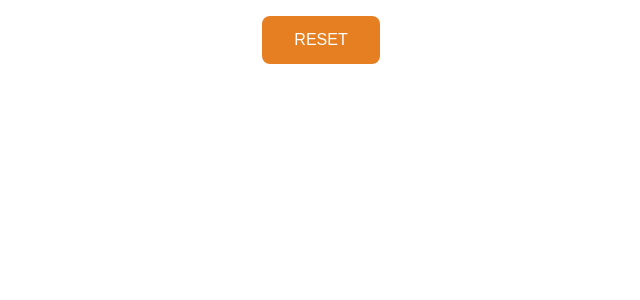
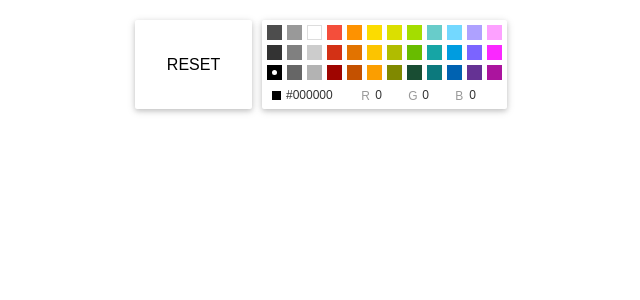
Before and after one commit to martinapro112/pixel-art-maker, a React (Create React App) app: page / in a window 1280 px wide. Shown: the top 300 px of the page, without its empty margins (319-959 px from the left). Built offline with nearby package versions, Linux system fonts and the light colour scheme.

Commit message:
[Added] color picker

```diff
--- a/package.json
+++ b/package.json
@@ -5,6 +5,7 @@
   "author": "Martina Prochazkova",
   "dependencies": {
     "react": "^16.8.6",
+    "react-color": "^2.17.3",
     "react-dom": "^16.8.6",
     "react-scripts": "0.9.x"
   },
--- a/src/App.css
+++ b/src/App.css
@@ -3,13 +3,13 @@
 }
 
 button {
-  margin: 16px 0;
+  height: 89px;
   padding: 15px 32px;
   border: none;
   border-radius: 8px;
-
-  background-color: #E67E22;
-  color: #FFFFFF;
+  box-shadow: rgba(0, 0, 0, 0.12) 0px 2px 10px, rgba(0, 0, 0, 0.16) 0px 2px 5px;
+  border-radius: 2px;
+  background: rgb(255, 255, 255);
 
   font-size: 16px;
   text-decoration: none;
@@ -19,6 +19,12 @@ button {
   -webkit-transition-duration: 0.4s;
   transition-duration: 0.4s;
   cursor: pointer;
+}
+
+button, .picker {
+  display: inline-block;
+  vertical-align: top;
+  margin: 20px 5px;
 }
 
 .picture {
--- a/src/App.js
+++ b/src/App.js
@@ -1,12 +1,13 @@
 import React, { Component } from 'react';
 import './App.css';
 import Pixel from './Partials/Pixel';
+import { CompactPicker } from 'react-color';
 
 class App extends Component {
   state = {
 		pixels: [],
     currentColor: '#000000',
-    baseColor: '#C8C8C8'
+    baseColor: '#CCCCCC'
   }
 
   resetPictureHandler = () => {
@@ -22,18 +23,26 @@ class App extends Component {
     this.setState({ pixels: pixels });
   }
 
-  setColorHandler = (x, y) => {
+  setPixelColorHandler = (x, y) => {
     let pixels = this.state.pixels;
     pixels[y][x].color = this.state.currentColor;
     this.setState({ pixels: pixels });
   }
+
+  setCurrentColorHandler = (color) => {
+    this.setState({ currentColor: color.hex });
+  };
 
   render() {
     var pixels = []
     for (var y = 0; y < this.state.pixels.length; y++) {
       for (var x = 0; x < this.state.pixels[y].length; x++) {
           pixels.push(
-              <Pixel key={ y + '_' + x} color={ this.state.pixels[y][x].color } click={ this.setColorHandler.bind(this, x, y) } />
+            <Pixel
+              key={ y + '_' + x}
+              color={ this.state.pixels[y][x].color }
+              click={ this.setPixelColorHandler.bind(this, x, y) }
+            />
           )
       }
       pixels.push(<br key={ y } />);
@@ -42,6 +51,12 @@ class App extends Component {
     return (
       <div className="app">
         <button onClick={ this.resetPictureHandler }>reset</button>
+        <div className="picker">
+          <CompactPicker
+            color={ this.state.currentColor }
+            onChangeComplete={ this.setCurrentColorHandler }
+          />
+        </div>
         <div className="picture">
         { pixels }
         </div>
```
Also changed, not shown: 1 other file (tests, documents, lock files or other folders).
